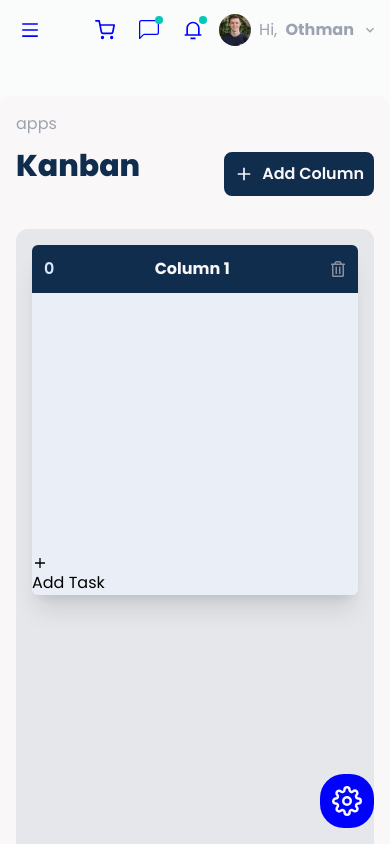
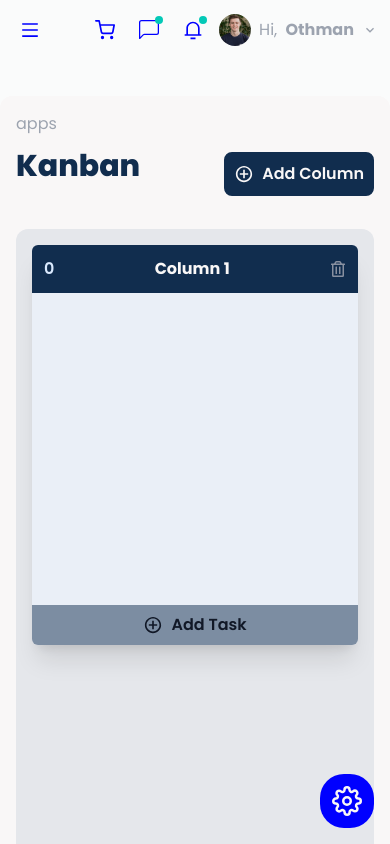
Before and after one commit to OthmanGh/UNITEYPULSE, a React (Vite) app in the folder frontend/: page /dashboard/kanban in a window 390 px wide. Both pictures are taken after a click on the button "Add Column". Shown: the top 844 px of the page. Built offline with nearby package versions, Linux system fonts and the light colour scheme.

Commit message:
Modify scrollbar & column bottom styles

```diff
--- a/frontend/src/index.css
+++ b/frontend/src/index.css
@@ -75,7 +75,7 @@ body {
   width: 6px;
 }
 ::-webkit-scrollbar-thumb {
-  background-color: rgb(216, 216, 216);
+  background-color: rgba(17, 45, 78, 0.5);
   border-radius: 40px;
 }
 ::-webkit-scrollbar-track {
--- a/frontend/src/pages/Dashboard/components/ColumnContainer.tsx
+++ b/frontend/src/pages/Dashboard/components/ColumnContainer.tsx
@@ -45,7 +45,7 @@ const ColumnContainer = (props: Props) => {
     <div
       ref={setNodeRef}
       style={style}
-      className="w-full bg-blue-50 bg-opacity-60 shadow-xl rounded-md overflow-hidden h-[350px] flex flex-col justify-between"
+      className="w-full bg-blue-50 bg-opacity-60 shadow-xl rounded-md overflow-hidden h-[400px] flex flex-col justify-between hover:drop-shadow-md transition-all duration-400"
     >
       <div className="flex justify-between items-center gap-4 w-full bg-secondary p-3 text-white">
         <p className="text-blue-100 font-semibold">0</p>
@@ -90,13 +90,13 @@ const ColumnContainer = (props: Props) => {
 
       <div>
         <button
-          className=""
+          className="flex items-center justify-center gap-2 mx-auto bg-secondary bg-opacity-50 text-gray-900 hover:bg-gray-600 hover:text-blue-100 transition-all duration-500 w-full p-2 font-semibold"
           onClick={(e) => {
             e.stopPropagation();
             onNewTask(column.id);
           }}
         >
-          <AddIcon /> Add Task
+          <AddIcon className="text-xl" /> Add Task
         </button>
       </div>
     </div>
--- a/frontend/src/pages/Dashboard/pages/Kanban/Kanban.tsx
+++ b/frontend/src/pages/Dashboard/pages/Kanban/Kanban.tsx
@@ -160,7 +160,7 @@ const Kanban = () => {
       <DndContext sensors={sensors} onDragStart={handleDragStart} onDragEnd={handleDragEnd} onDragOver={handleDragOver}>
         <div className="w-[100%] h-[100vh]">
           <SortableContext items={columnId}>
-            <div className="bg-gray-200 rounded-xl  p-4 grid grid-cols-1 sm:grid-cols-1 md:grid-cols-2 lg:grid-cols-3 xl:grid-cols-4 gap-4 overflow-auto h-full">
+            <div className="bg-gray-200 rounded-xl  p-4 grid gap-y-8 grid-cols-1 sm:grid-cols-1 md:grid-cols-2 lg:grid-cols-3 xl:grid-cols-4 gap-4 overflow-auto h-full">
               {columns.map((col) => (
                 <ColumnContainer
                   key={col.id}
--- a/frontend/src/utils/icons.ts
+++ b/frontend/src/utils/icons.ts
@@ -9,6 +9,8 @@ import { IoReturnUpBack } from 'react-icons/io5';
 import { FiSettings } from 'react-icons/fi';
 import { IoMdClose } from 'react-icons/io';
 import { IoMdAdd } from 'react-icons/io';
+import { MdAddBox } from 'react-icons/md';
+import { IoMdAddCircleOutline } from 'react-icons/io';
 
 import LogoImg from './../assets/Logo.png';
 import { FaRegTrashAlt } from 'react-icons/fa';
@@ -24,5 +26,5 @@ export const BackArrow = IoReturnUpBack;
 export const SettingsIcon = FiSettings;
 export const CloseIcon = IoMdClose;
 export const Logo = LogoImg;
-export const AddIcon = IoMdAdd;
+export const AddIcon = IoMdAddCircleOutline;
 export const TrashIcon = FaRegTrashAlt;
```
